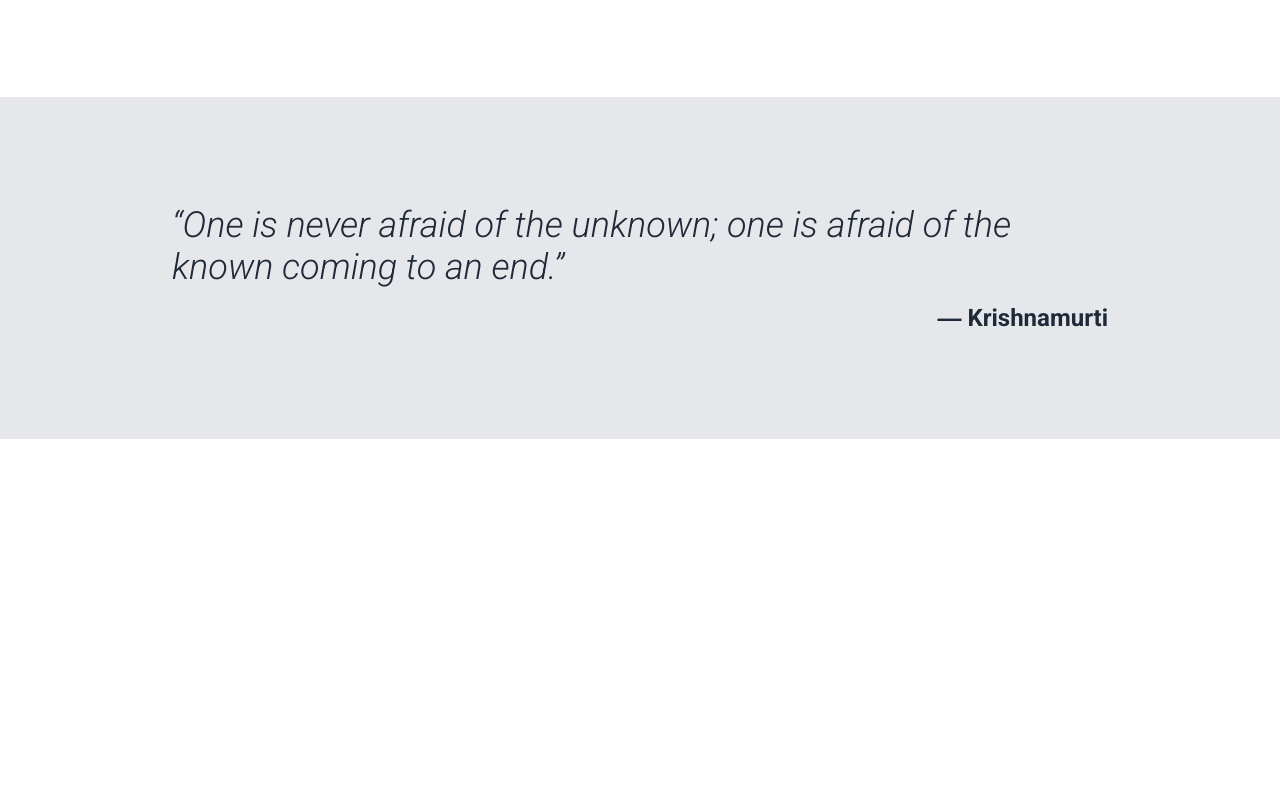
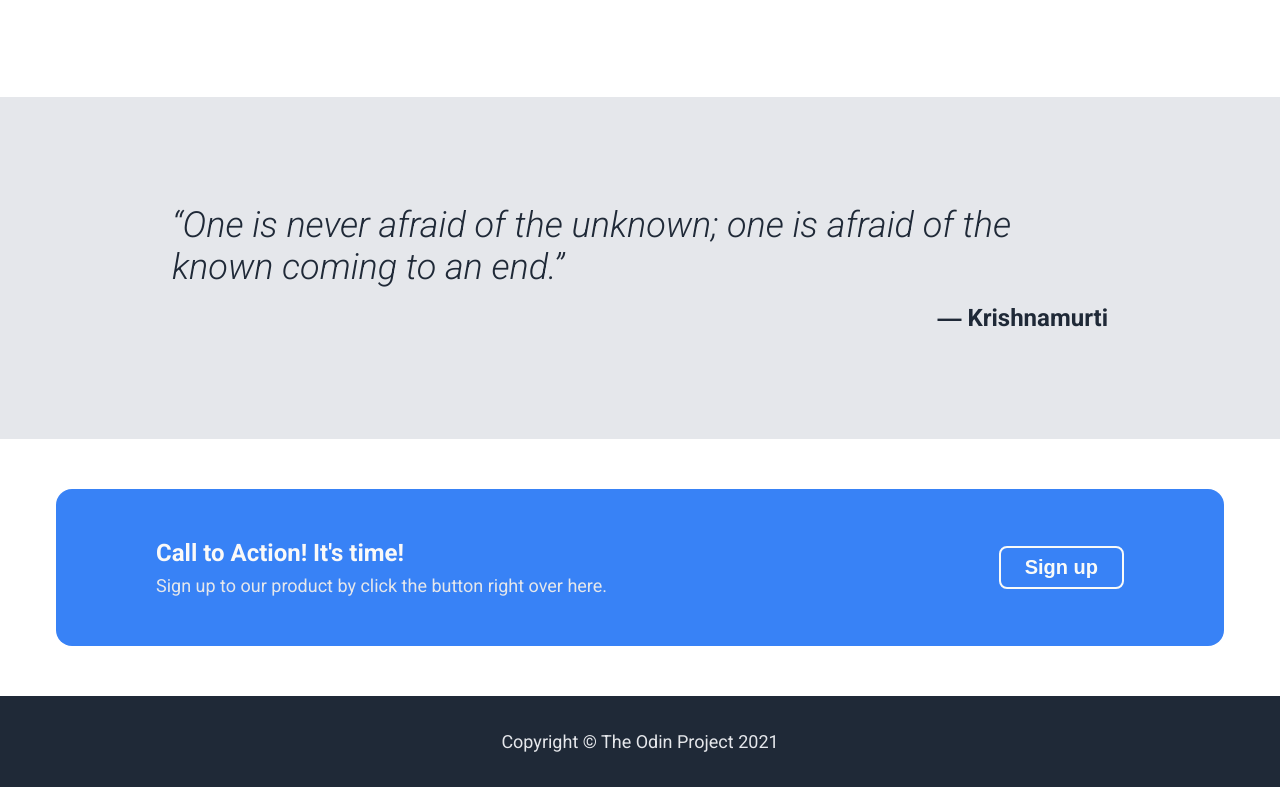
Before and after one commit to nelrnd/odin-landing-page, a plain HTML site: page index.html in a window 1280 px wide. Shown: the part 953-1740 px from the top of the page. Before the commit the page ends 1392 px from the top, so only its background shows below. Drawn offline with Linux system fonts and the light colour scheme.

Commit message:
Add strcture and style to footer section

```diff
--- a/index.html
+++ b/index.html
@@ -23,7 +23,7 @@
       <div class="hero-container">
         <div class="text">
           <h1>This website is awesome</h1>
-          <p class="subtext">This website has some sub-text that goes here under the main title. It's a smaller font and the color is lower constrast.</p>
+          <p class="subtext mg-16">This website has some sub-text that goes here under the main title. It's a smaller font and the color is lower constrast.</p>
           <button class="btn-main">Sign up</button>
         </div>
         <div class="image">
@@ -66,5 +66,19 @@
         <div class="author">― Krishnamurti</div>
       </div>
     </div>
+
+    <div class="section">
+      <div class="cta-container">
+        <div class="text">
+          <h3>Call to Action! It's time!</h3>
+          <p class="subtext">Sign up to our product by click the button right over here.</p>
+        </div>
+        <button class="btn-outl">Sign up</button>
+      </div>
+    </div>
+
+    <div class="footer">
+      <p class="subtext">Copyright © The Odin Project 2021</p>
+    </div>
   </body>
 </html>
--- a/style.css
+++ b/style.css
@@ -74,6 +74,9 @@ h1 {
 .subtext {
   color: #E5E7EB;
   font-size: 18px;
+}
+
+.mg-16 {
   margin-bottom: 16px;
 }
 
@@ -95,6 +98,7 @@ button {
   padding: 8px 24px;
   border-radius: 8px;
   border: none;
+  flex-shrink: 0;
 }
 button.btn-main {
   background-color: #3882F6;
@@ -166,3 +170,32 @@ p.quote {
   font-weight: bold;
   text-align: right;
 }
+
+.section {
+  padding: 50px 32px;
+}
+
+.cta-container {
+  box-sizing: content-box;
+  max-width: 968px;
+  margin: 0 auto;
+  padding: 50px 100px;
+  background-color: #3882F6;
+  border-radius: 16px;
+
+  display: flex;
+  justify-content: space-between;
+  align-items: center;
+}
+
+h3 {
+  color: #FAF9F8;
+  font-size: 24px;
+  margin-bottom: 8px;
+}
+
+.footer {
+  background-color: #1F2937;
+  text-align: center;
+  padding: 35px 32px;
+}
```
